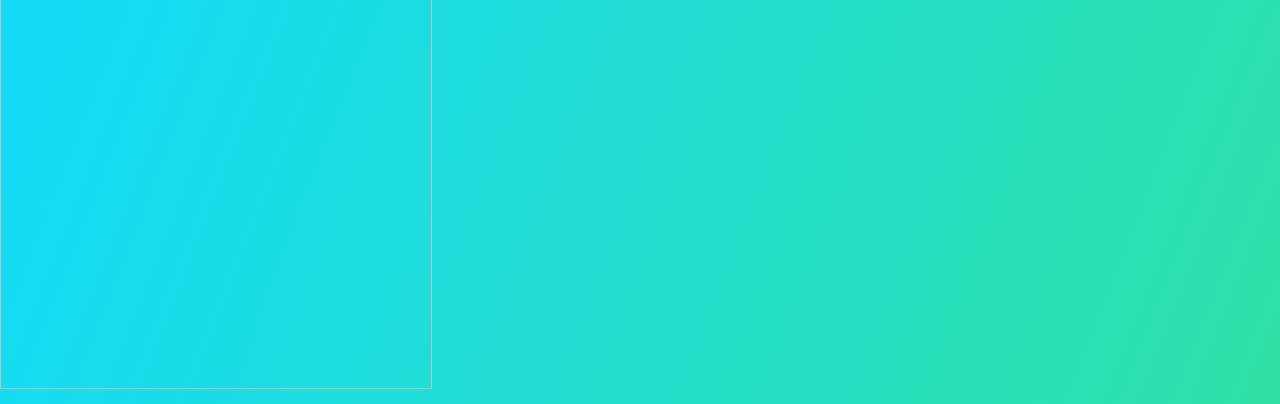
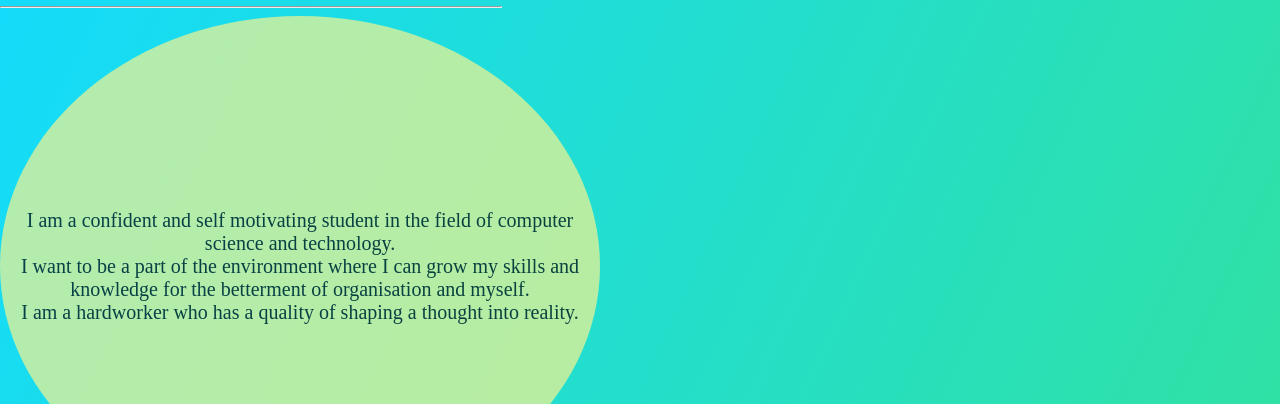
Before and after one commit to Janhvi-Chauhan/Janhvi, a plain HTML site: page index.html in a window 1280 px wide. Shown: the part 52-456 px from the top of the page. Drawn offline with Linux system fonts and the light colour scheme.

Commit message:
Update index.html

```diff
--- a/index.html
+++ b/index.html
@@ -3,7 +3,6 @@
 	 <link rel="stylesheet" type="text/css" href="formatting.css" />
 	</head>
 	<body>
-		<img src = "janhvi.jpg">
 		<h1>Janhvi Chauhan</h1>
 		<hr>
 		<div class="circle-text-intro">
```
